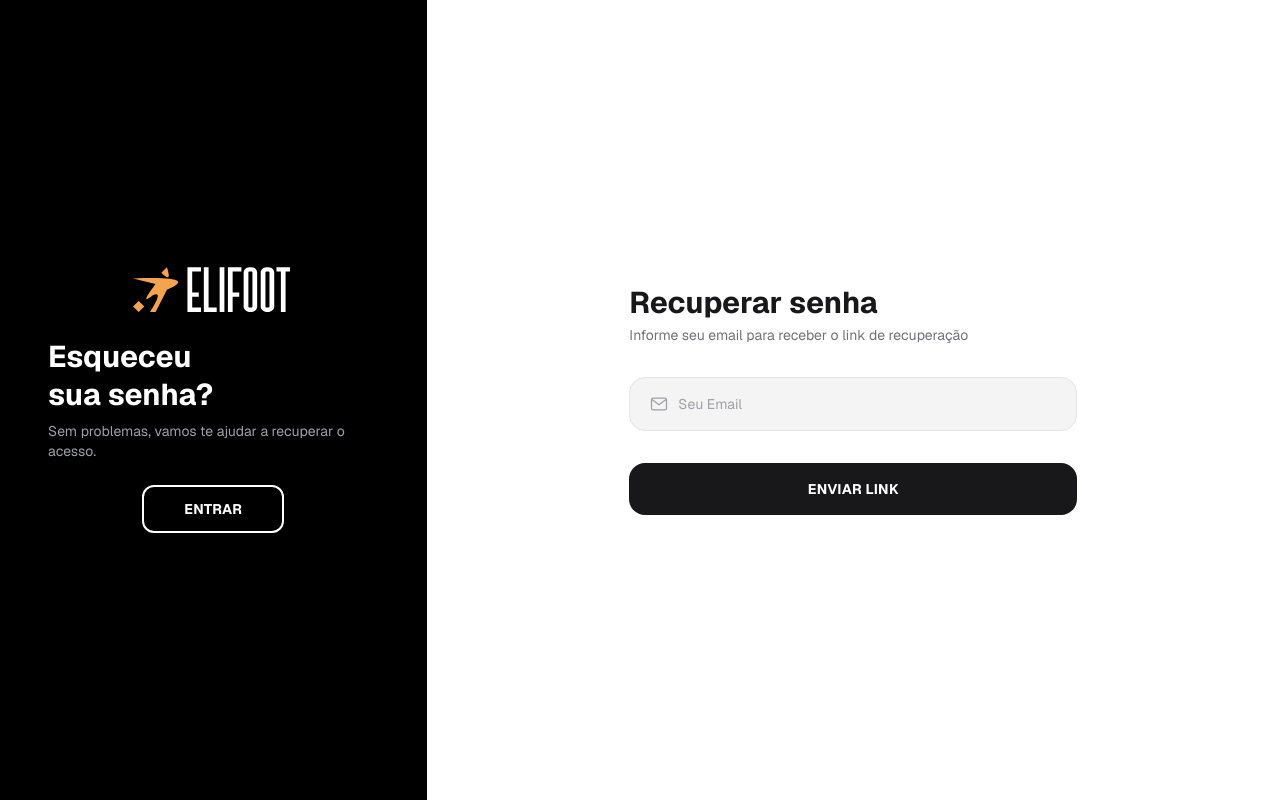
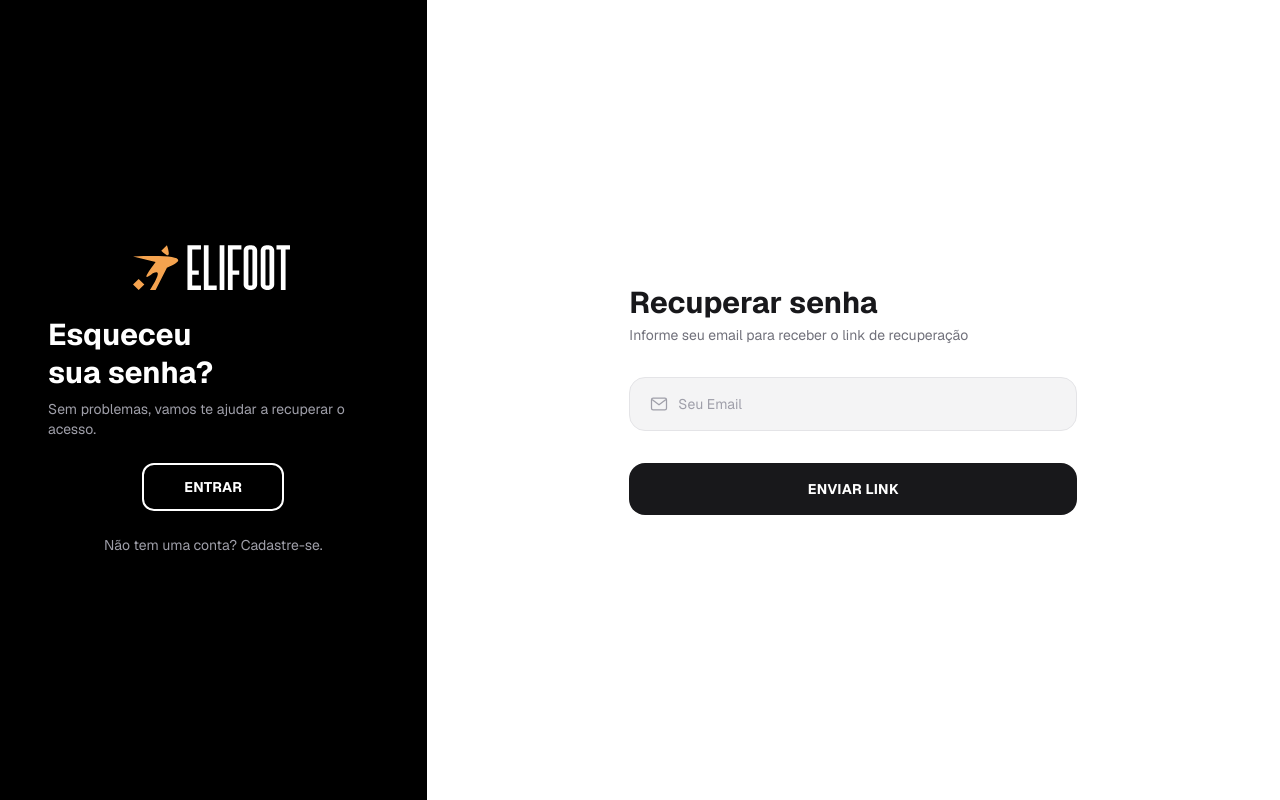
Before and after one commit to gmatheusd/elifoot-front-end, a Next.js app: page /esqueci-senha in a window 1280 px wide. Built offline with nearby package versions, Linux system fonts and the light colour scheme.

Commit message:
fix: adiciona o link de cadastro na pagina esqueci minha senha

```diff
--- a/src/app/esqueci-senha/page.tsx
+++ b/src/app/esqueci-senha/page.tsx
@@ -1,3 +1,4 @@
+import Link from "next/link";
 import { AuthSidePanel } from "@/components/organisms/AuthSidePanel";
 import { EsqueciSenhaForm } from "@/components/organisms/EsqueciSenhaForm";
 import { AuthSplitTemplate } from "@/components/templates/AuthSplitTemplate";
@@ -15,7 +16,11 @@ export default function EsqueciSenhaPage() {
             </>
           }
           subtitle="Sem problemas, vamos te ajudar a recuperar o acesso."
-        />
+        >
+          <Link href="/cadastro" className="w-fit text-sm text-zinc-400 hover:underline">
+            Não tem uma conta? Cadastre-se.
+          </Link>
+        </AuthSidePanel>
       }
     >
       <h1 className="text-3xl font-bold text-zinc-900">Recuperar senha</h1>
```
